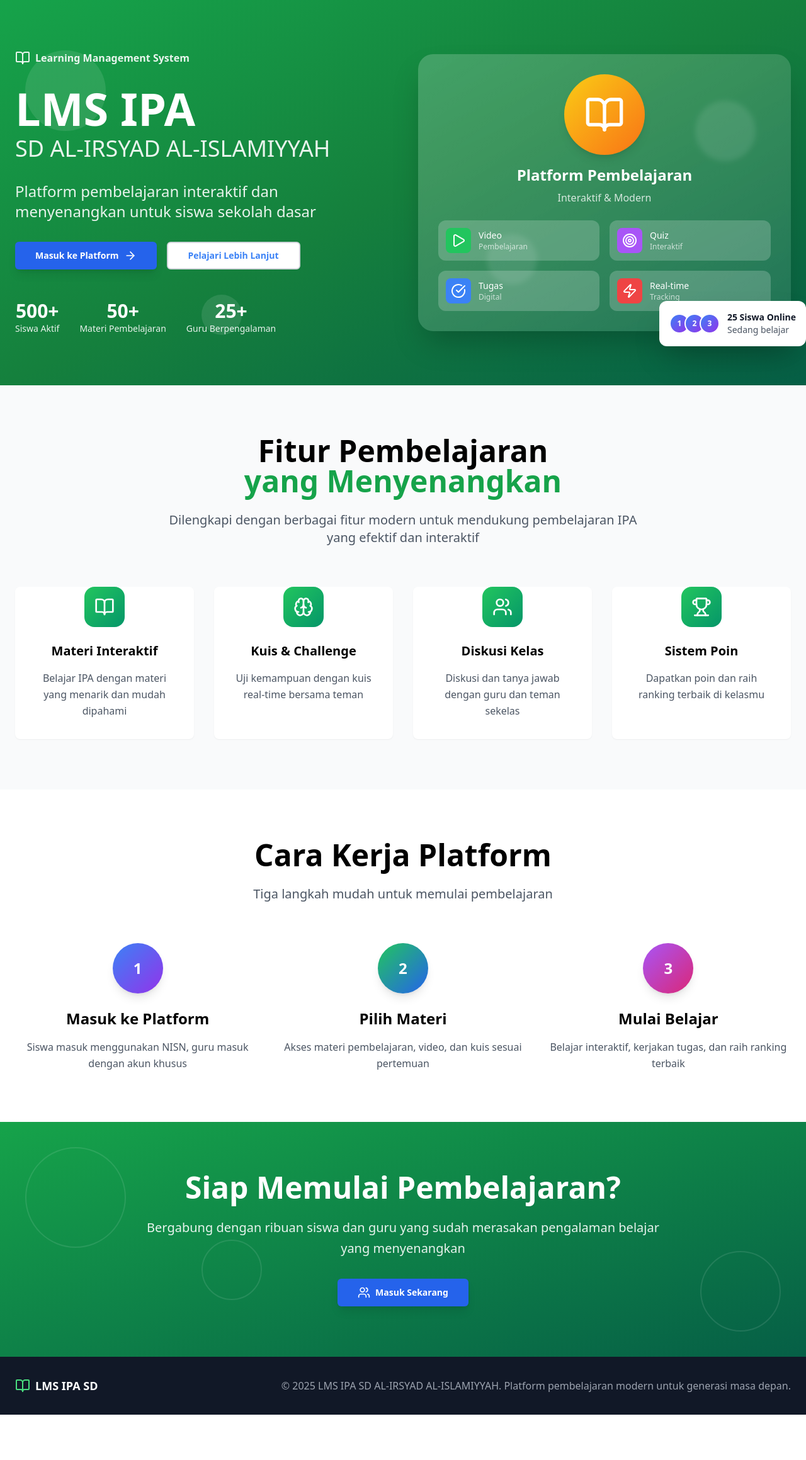
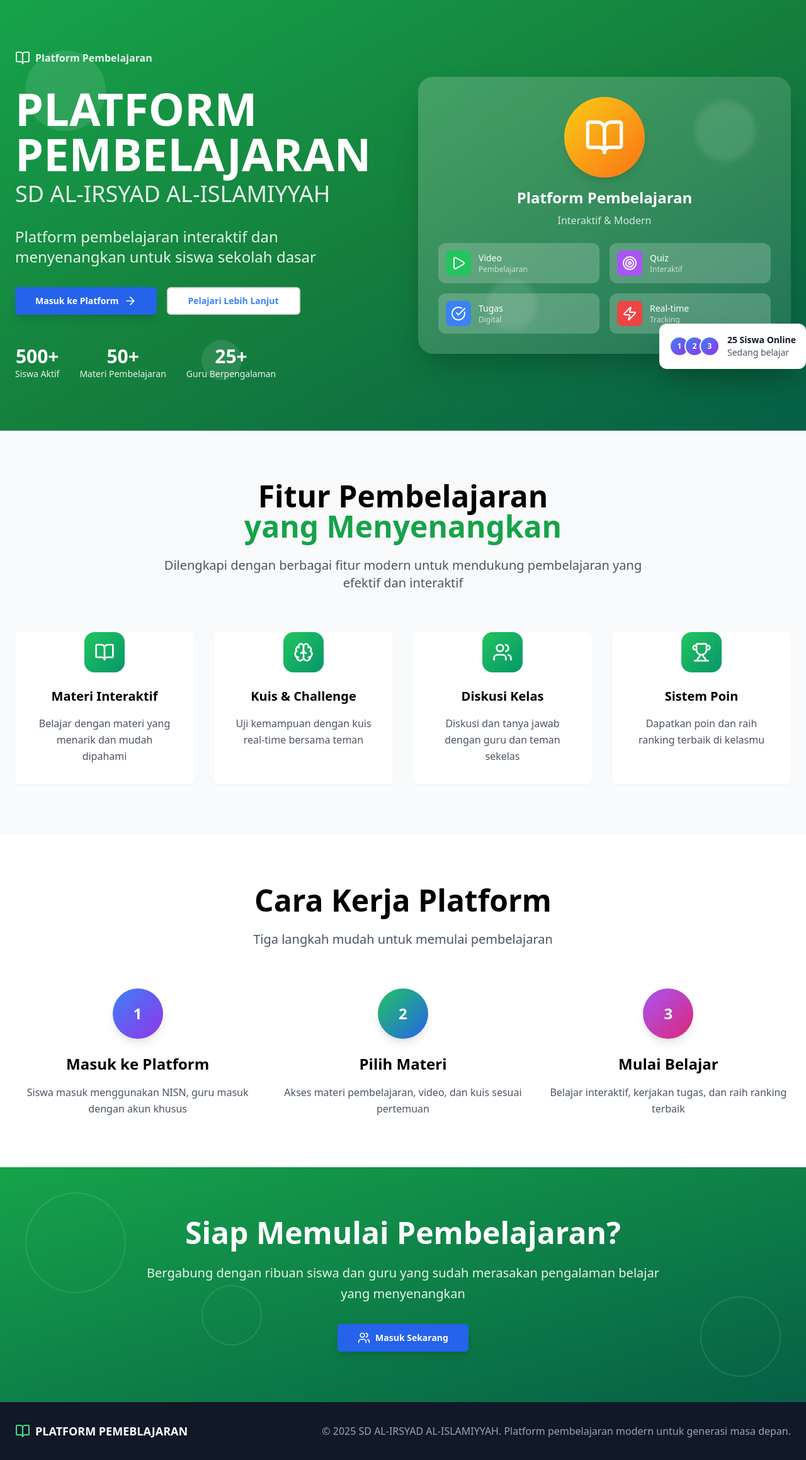
Before and after one commit to nawef233-commits/alirsyad-lms, a React (Vite) app: page / in a window 1280 px wide. Shown: the whole page at 63% size. Before the commit the page ends 2247 px from the top, so only its background shows below. Built offline with nearby package versions, Linux system fonts and the light colour scheme; no server answers.

Commit message:
Update text for consistency and clarity in LandingPage

```diff
--- a/src/components/LandingPage.jsx
+++ b/src/components/LandingPage.jsx
@@ -8,7 +8,7 @@ const LandingPage = ({ onLoginClick }) => {
     {
       icon: BookOpen,
       title: "Materi Interaktif",
-      description: "Belajar IPA dengan materi yang menarik dan mudah dipahami"
+      description: "Belajar dengan materi yang menarik dan mudah dipahami"
     },
     {
       icon: Brain,
@@ -44,11 +44,11 @@ const LandingPage = ({ onLoginClick }) => {
             <div className="space-y-8">
               <div className="flex items-center gap-2 text-white/90">
                 <BookOpen className="h-6 w-6" />
-                <span className="font-semibold">Learning Management System</span>
+                <span className="font-semibold">Platform Pembelajaran</span>
               </div>
 
               <h1 className="text-5xl lg:text-7xl font-bold leading-tight">
-                LMS IPA
+                PLATFORM PEMBELAJARAN
                 <span className="block text-3xl lg:text-4xl font-normal opacity-90 mt-2">
                   SD AL-IRSYAD AL-ISLAMIYYAH
                 </span>
@@ -181,7 +181,7 @@ const LandingPage = ({ onLoginClick }) => {
               <span className="block text-green-600">yang Menyenangkan</span>
             </h2>
             <p className="text-xl text-gray-600 max-w-3xl mx-auto">
-              Dilengkapi dengan berbagai fitur modern untuk mendukung pembelajaran IPA yang efektif dan interaktif
+              Dilengkapi dengan berbagai fitur modern untuk mendukung pembelajaran yang efektif dan interaktif
             </p>
           </div>
 
@@ -284,10 +284,10 @@ const LandingPage = ({ onLoginClick }) => {
           <div className="flex flex-col md:flex-row items-center justify-between">
             <div className="flex items-center gap-2 mb-4 md:mb-0">
               <BookOpen className="h-6 w-6 text-green-400" />
-              <span className="font-semibold text-lg">LMS IPA SD</span>
+              <span className="font-semibold text-lg">PLATFORM PEMEBLAJARAN</span>
             </div>
             <p className="text-gray-400 text-center">
-              © 2025 LMS IPA SD AL-IRSYAD AL-ISLAMIYYAH. Platform pembelajaran modern untuk generasi masa depan.
+              © 2025 SD AL-IRSYAD AL-ISLAMIYYAH. Platform pembelajaran modern untuk generasi masa depan.
             </p>
           </div>
         </div>
```
